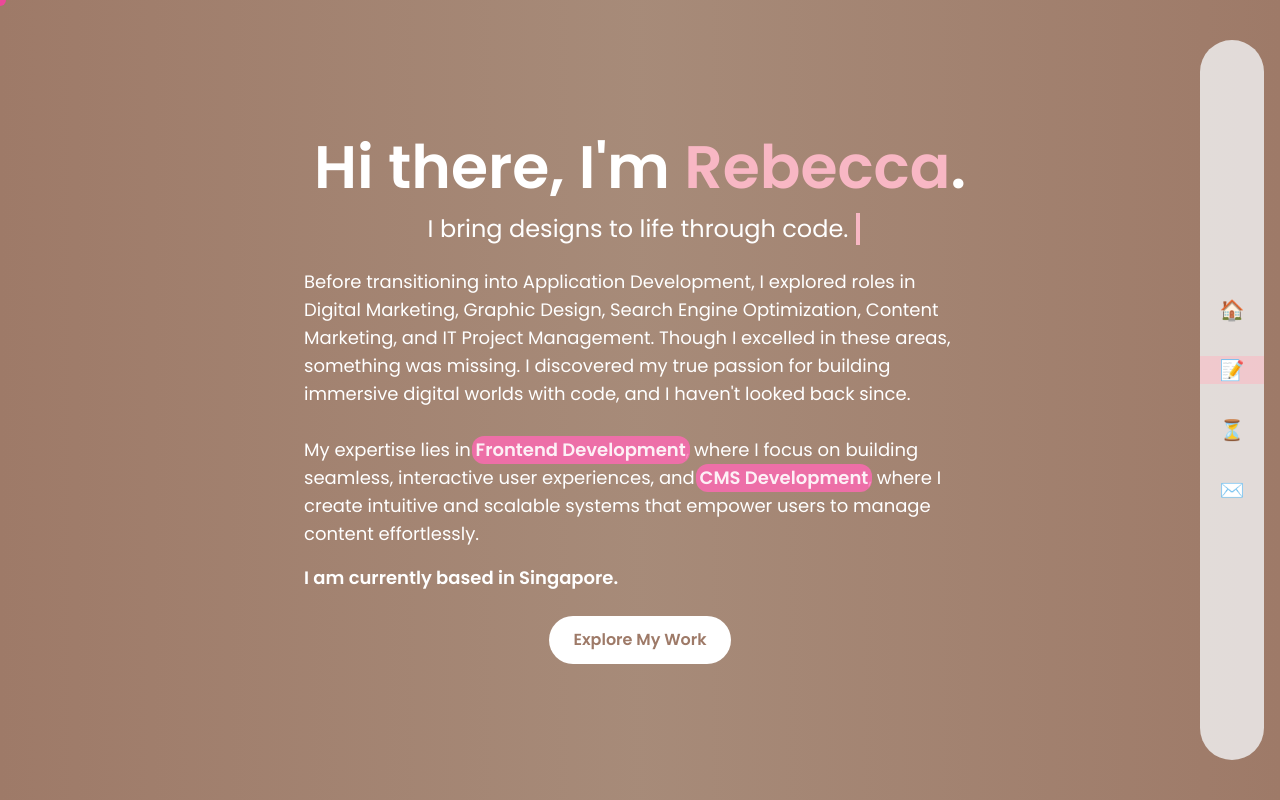
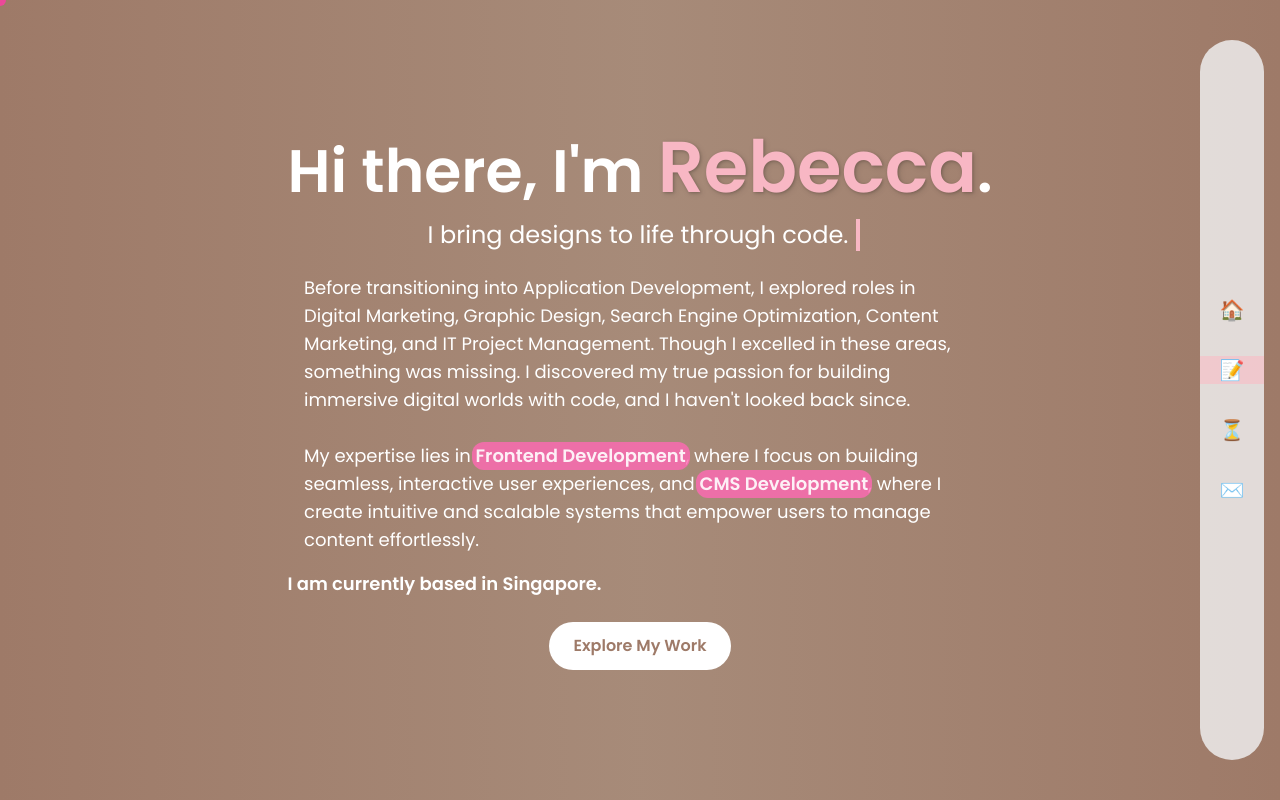
Before and after one commit to kebearry/rebecca-portfolio, a Next.js app: page / in a window 1280 px wide. Shown: the top 800 px of the page. Built offline with nearby package versions, Linux system fonts and the light colour scheme.

Commit message:
[Fix] Make rebecca stand out more in banner

```diff
--- a/src/app/globals.css
+++ b/src/app/globals.css
@@ -40,6 +40,10 @@ body {
 }
 html {
   scroll-behavior: smooth;
+}
+
+.text-3d {
+  text-shadow: 1px 1px 3px rgba(0, 0, 0, 0.2), 2px 2px 6px rgba(0, 0, 0, 0.1);
 }
 
 /* Markdown styling */
--- a/src/app/ui/banner.tsx
+++ b/src/app/ui/banner.tsx
@@ -11,7 +11,13 @@ const Banner = () => {
       <div className="absolute inset-0 bg-gradient-to-r from-[#9e7a68] via-[#a98f7d] to-[#9e7a68] opacity-80"></div>
       <div className="relative text-center p-6 space-y-4">
         <h1 className="text-3xl sm:text-4xl md:text-5xl lg:text-6xl text-center font-bold animate__animated animate__fadeIn animate__delay-1s text-left">
-          Hi there, I&apos;m <span className="text-secondary">Rebecca</span>.
+          Hi there, I&apos;m{" "}
+          <span className="text-secondary relative inline-block">
+            <span className="relative z-10 text-3xl sm:text-5xl md:text-6xl lg:text-7xl font-bold text-3d">
+              Rebecca
+            </span>
+          </span>
+          .
         </h1>
         <div
           className="text-lg sm:text-xl md:text-2xl opacity-100 max-w-fit mx-auto animate__animated animate__fadeIn animate__delay-2s
```
